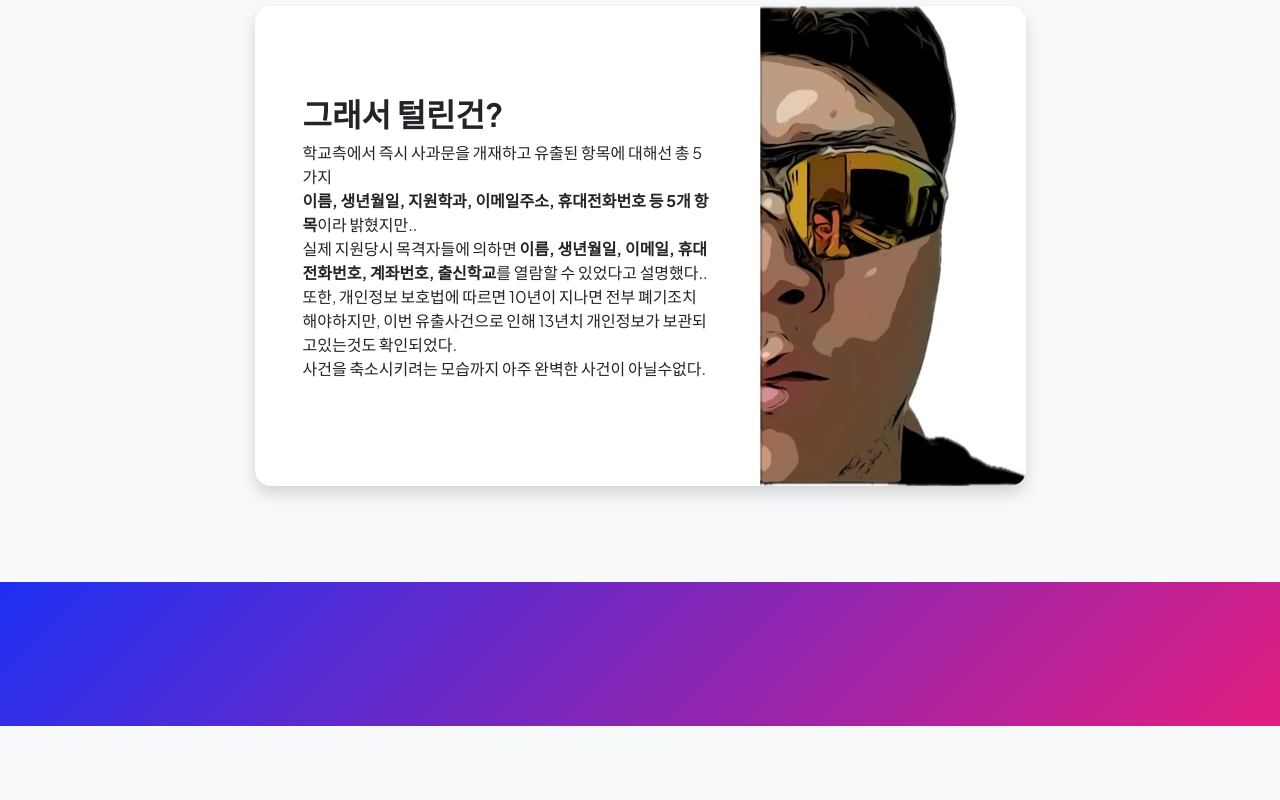
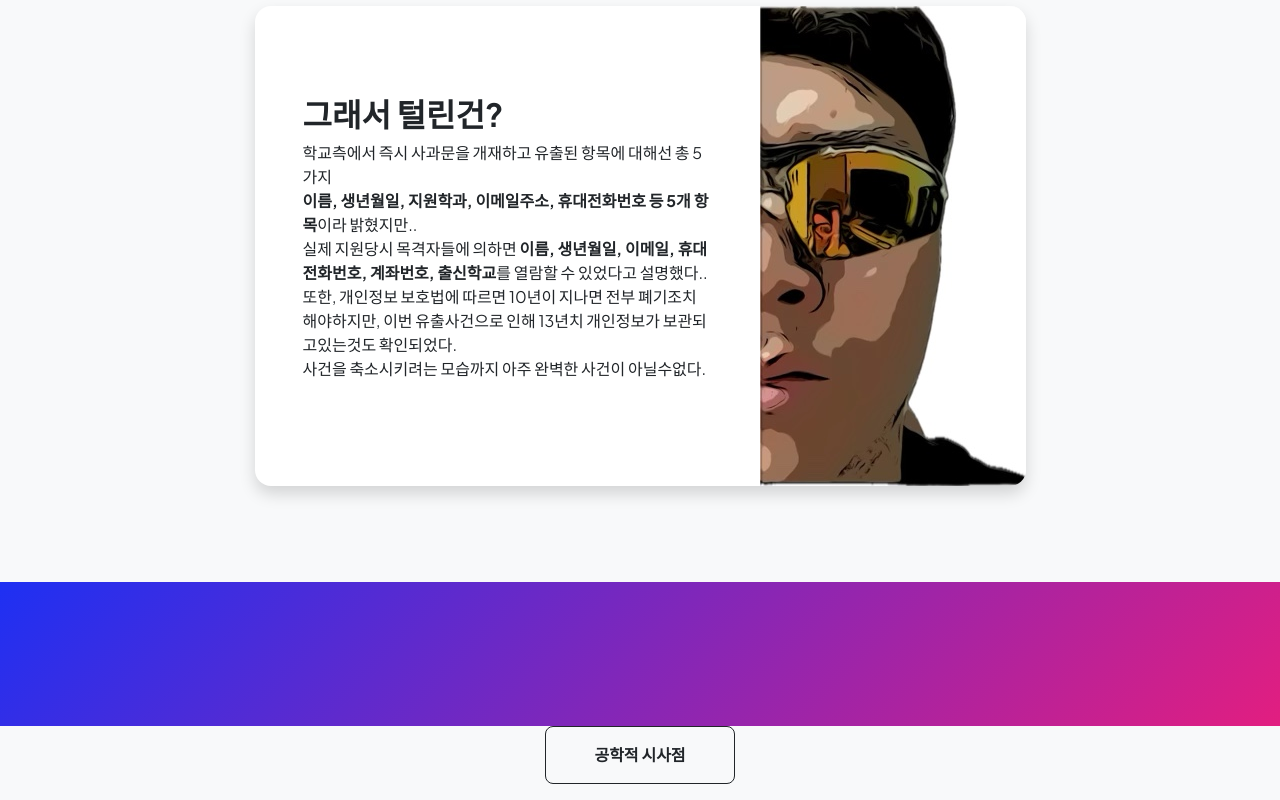
Before and after one commit to wangdda9119/Discription, a plain HTML site: page uhs_hw/alpha/projects.html in a window 1280 px wide. Shown: the part 1223-2023 px from the top of the page. Before the commit the page ends 1949 px from the top, so only its background shows below. Drawn offline with nearby package versions, Linux system fonts and the light colour scheme.

Commit message:
Update projects.html

```diff
--- a/uhs_hw/alpha/projects.html
+++ b/uhs_hw/alpha/projects.html
@@ -98,6 +98,9 @@
 
             </div>
         </section>
+        <div class="d-grid gap-3 d-sm-flex justify-content-sm-center justify-content-xxl-start mb-3">
+            <a class="btn btn-outline-dark btn-lg px-5 py-3 fs-6 fw-bolder" href="resume.html">공학적 시사점</a>
+        </div>
     </main>
 
     <!-- Bootstrap core JS-->
```
